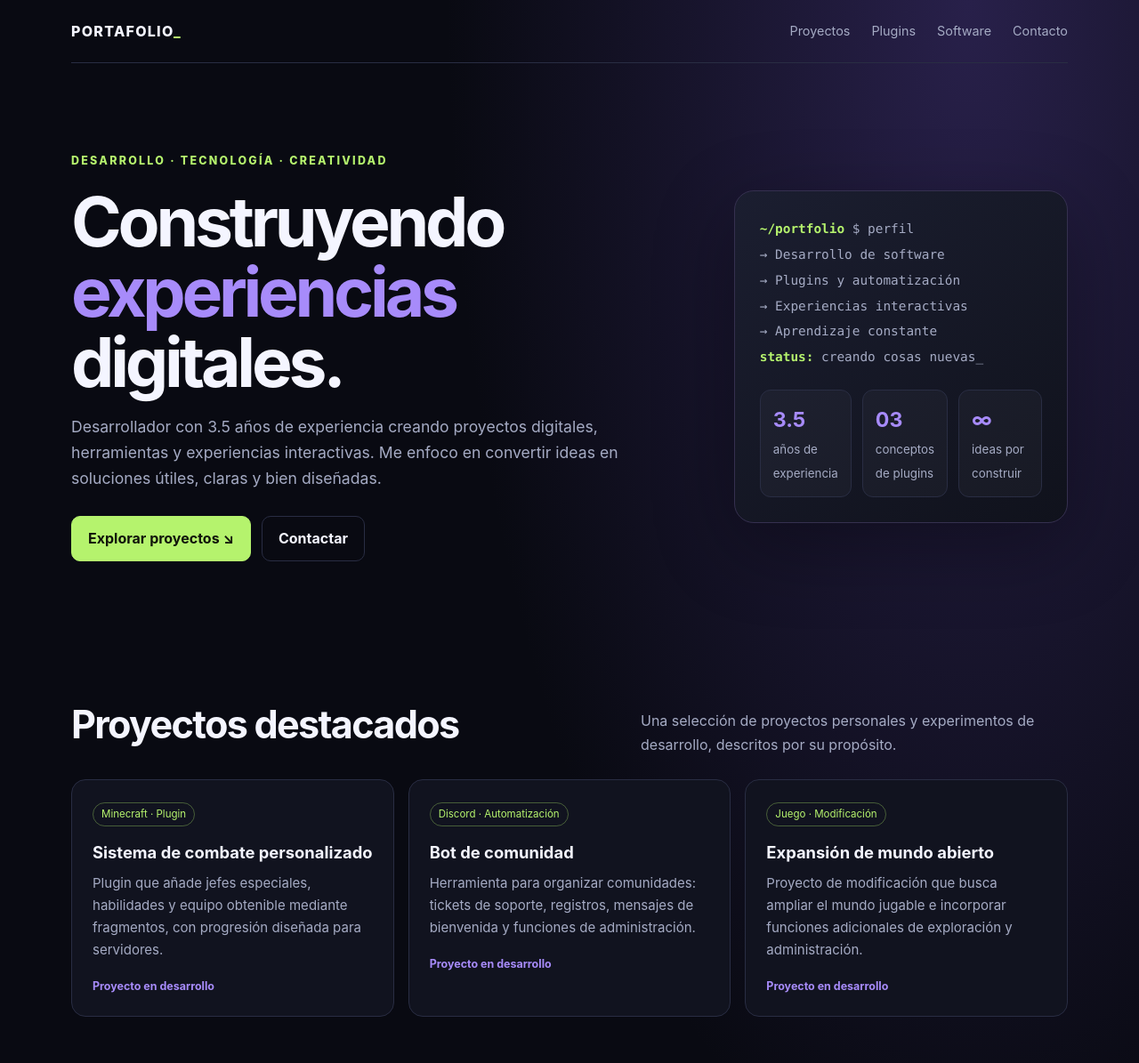
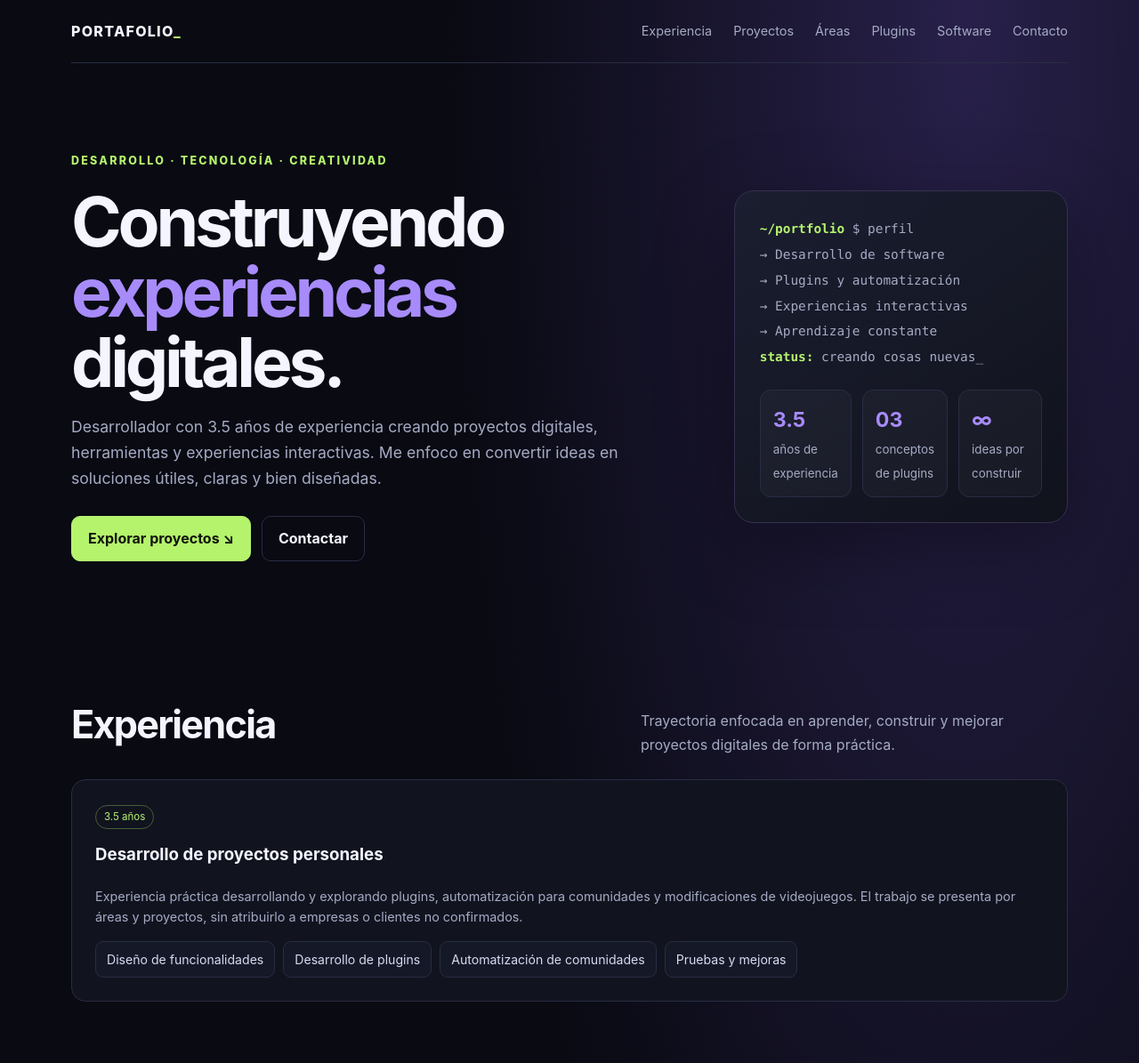
Before and after one commit to Laky912/LAKY-Portafolio, a plain HTML site: page index.html in a window 1280 px wide. Shown: the top 1195 px of the page at 89% size. Drawn offline with Linux system fonts and the light colour scheme.

Commit message:
Add experience and work areas sections

```diff
--- a/index.html
+++ b/index.html
@@ -12,13 +12,13 @@
 </style>
 </head>
 <body>
-<header class="wrap nav"><a class="brand" href="#inicio">PORTAFOLIO<span>_</span></a><nav class="navlinks"><a href="#proyectos">Proyectos</a><a href="#plugins">Plugins</a><a href="#software">Software</a><a href="#contacto">Contacto</a></nav></header>
+<header class="wrap nav"><a class="brand" href="#inicio">PORTAFOLIO<span>_</span></a><nav class="navlinks"><a href="#experiencia">Experiencia</a><a href="#proyectos">Proyectos</a><a href="#servicios">Áreas</a><a href="#plugins">Plugins</a><a href="#software">Software</a><a href="#contacto">Contacto</a></nav></header>
 <main>
 <section class="wrap hero" id="inicio">
 <div><div class="eyebrow">Desarrollo · Tecnología · Creatividad</div><h1>Construyendo<br><em>experiencias</em><br>digitales.</h1><p class="lead">Desarrollador con 3.5 años de experiencia creando proyectos digitales, herramientas y experiencias interactivas. Me enfoco en convertir ideas en soluciones útiles, claras y bien diseñadas.</p><div class="actions"><a class="btn primary" href="#proyectos">Explorar proyectos ↘</a><a class="btn" href="#contacto">Contactar</a></div></div>
 <div class="hero-card"><div class="terminal"><strong>~/portfolio</strong> $ perfil<br>→ Desarrollo de software<br>→ Plugins y automatización<br>→ Experiencias interactivas<br>→ Aprendizaje constante<br><strong>status: </strong>creando cosas nuevas<span class="cursor">_</span></div><div class="stats"><div class="stat"><b>3.5</b><small>años de experiencia</small></div><div class="stat"><b>03</b><small>conceptos de plugins</small></div><div class="stat"><b>∞</b><small>ideas por construir</small></div></div></div>
 </section>
-<section class="wrap" id="proyectos"><div class="section-head"><h2>Proyectos destacados</h2><p>Una selección de proyectos personales y experimentos de desarrollo, descritos por su propósito.</p></div><div class="grid">
+<section class="wrap" id="experiencia"><div class="section-head"><h2>Experiencia</h2><p>Trayectoria enfocada en aprender, construir y mejorar proyectos digitales de forma práctica.</p></div><div class="panel"><span class="tag">3.5 años</span><h3>Desarrollo de proyectos personales</h3><p class="note">Experiencia práctica desarrollando y explorando plugins, automatización para comunidades y modificaciones de videojuegos. El trabajo se presenta por áreas y proyectos, sin atribuirlo a empresas o clientes no confirmados.</p><div class="chips"><span class="chip">Diseño de funcionalidades</span><span class="chip">Desarrollo de plugins</span><span class="chip">Automatización de comunidades</span><span class="chip">Pruebas y mejoras</span></div></div></section>\n<section class="wrap" id="proyectos"><div class="section-head"><h2>Proyectos destacados</h2><p>Una selección de proyectos personales y experimentos de desarrollo, descritos por su propósito.</p></div><div class="grid">
 <article class="card"><span class="tag">Minecraft · Plugin</span><h3>Sistema de combate personalizado</h3><p>Plugin que añade jefes especiales, habilidades y equipo obtenible mediante fragmentos, con progresión diseñada para servidores.</p><span class="status">Proyecto en desarrollo</span></article>
 <article class="card"><span class="tag">Discord · Automatización</span><h3>Bot de comunidad</h3><p>Herramienta para organizar comunidades: tickets de soporte, registros, mensajes de bienvenida y funciones de administración.</p><span class="status">Proyecto en desarrollo</span></article>
 <article class="card"><span class="tag">Juego · Modificación</span><h3>Expansión de mundo abierto</h3><p>Proyecto de modificación que busca ampliar el mundo jugable e incorporar funciones adicionales de exploración y administración.</p><span class="status">Proyecto en desarrollo</span></article>
@@ -32,7 +32,7 @@
 <div class="panel"><h3>Herramientas de desarrollo</h3><div class="chips"><span class="chip">Java</span><span class="chip">Python</span><span class="chip">JavaScript</span><span class="chip">Node.js</span><span class="chip">Git / GitHub</span><span class="chip">Visual Studio Code</span></div><p class="note">Las herramientas se incluyen como tecnologías utilizadas durante el desarrollo de proyectos.</p></div>
 <div class="panel"><h3>Software en creación</h3><p><strong>Panel de gestión de proyectos</strong></p><p class="note">Concepto de una aplicación ligera para organizar tareas, controlar avances y centralizar información de proyectos personales. Su alcance y funciones se definirán durante el desarrollo.</p><span class="tag">Idea inicial</span></div>
 </div></section>
-<section class="wrap" id="contacto"><div class="contact"><div><h2>¿Construimos algo?</h2><p>Disponible para conversar sobre ideas, colaboraciones y proyectos de desarrollo.</p></div><a class="btn primary" href="https://github.com/Laky912">Ver GitHub ↗</a></div></section>
+<section class="wrap" id="servicios"><div class="section-head"><h2>Áreas de trabajo</h2><p>Enfoques que conectan los proyectos mostrados.</p></div><div class="grid"><article class="card"><span class="tag">01 · Desarrollo</span><h3>Plugins y sistemas</h3><p>Diseño de mecánicas, comandos y funcionalidades personalizadas para servidores y comunidades.</p></article><article class="card"><span class="tag">02 · Automatización</span><h3>Herramientas para comunidades</h3><p>Funciones para organizar solicitudes, registrar acciones y simplificar tareas repetitivas.</p></article><article class="card"><span class="tag">03 · Prototipado</span><h3>Ideas de software</h3><p>Exploración de conceptos, estructura de funciones y desarrollo gradual de herramientas digitales.</p></article></div></section>\n<section class="wrap" id="contacto"><div class="contact"><div><h2>¿Construimos algo?</h2><p>Disponible para conversar sobre ideas, colaboraciones y proyectos de desarrollo.</p></div><a class="btn primary" href="https://github.com/Laky912">Ver GitHub ↗</a></div></section>
 </main>
 <footer><div class="wrap">Portafolio de desarrollo · Diseñado con enfoque en proyectos y aprendizaje continuo.</div></footer>
 </body>
```
